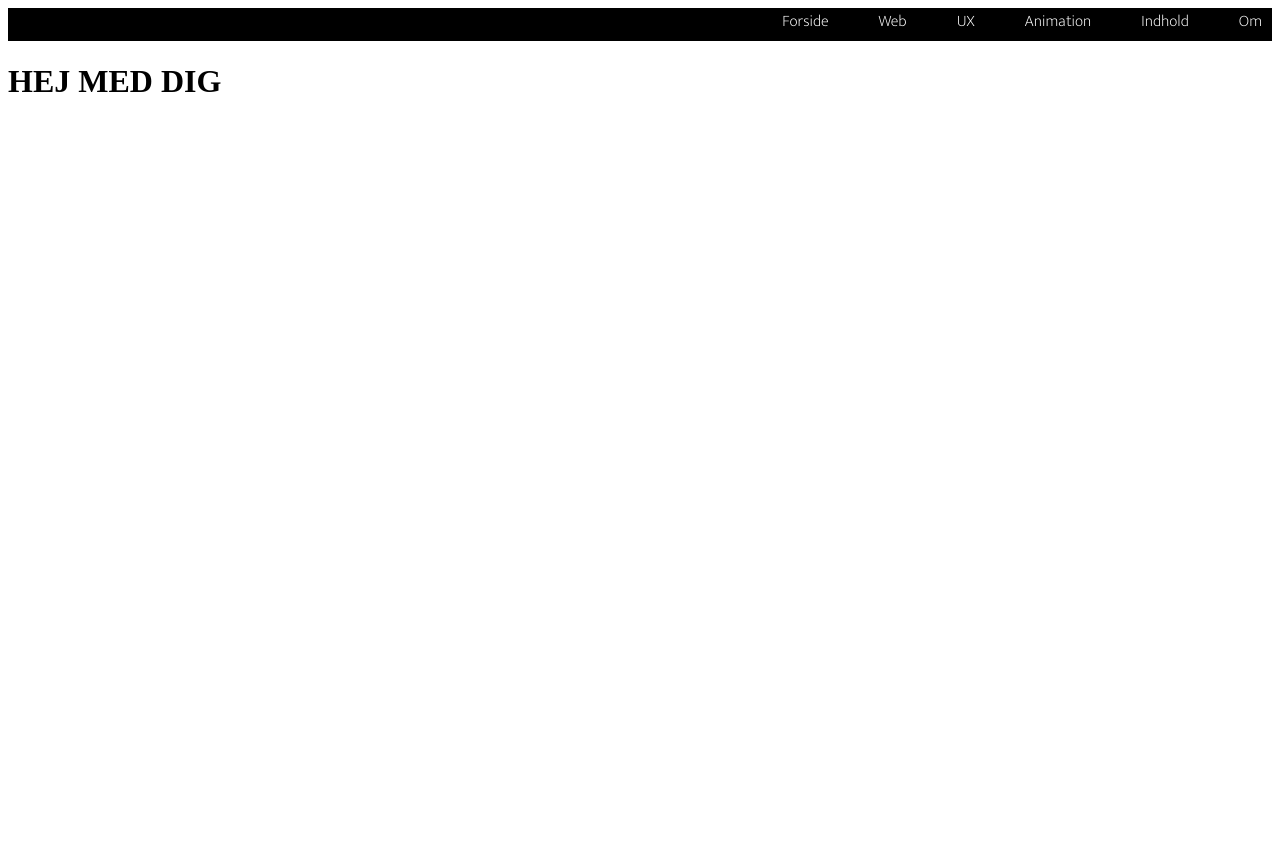
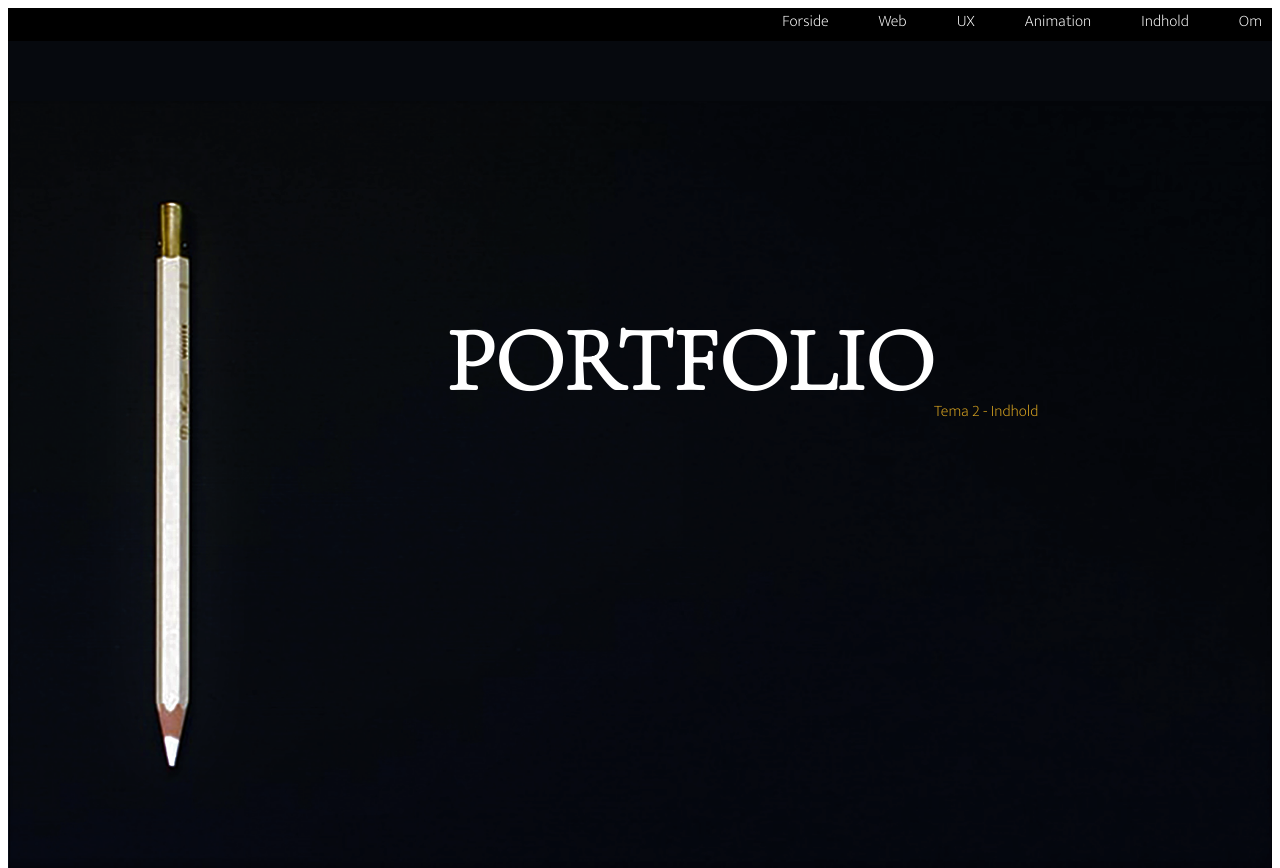
Before and after one commit to cami20h5/portfolio, a plain HTML site: page indhold.html in a window 1280 px wide. Before the commit the page ends 800 px from the top, so only its background shows below. Drawn offline with nearby package versions, Linux system fonts and the light colour scheme.

Commit message:
padding og margin splash teskt

```diff
--- a/indhold.html
+++ b/indhold.html
@@ -12,7 +12,8 @@
 
     <link rel="preconnect" href="https://fonts.gstatic.com">
     <link href="https://fonts.googleapis.com/css2?family=Mukta:wght@200&display=swap" rel="stylesheet">
-
+    <link rel="preconnect" href="https://fonts.gstatic.com">
+    <link href="https://fonts.googleapis.com/css2?family=Dancing+Script&display=swap" rel="stylesheet">
 
 
     <title>Portfolio Web</title>
@@ -42,7 +43,12 @@
 
 <body>
     <main>
-<h1>HEJ MED DIG</h1>
+        <section id="sektion_1_forside">
+            <div id="splashbilled">   <img src="billeder_forside/splashbilled_nyeste_nyeste.png" alt="splashbilled"></div>
+
+       <h1>PORTFOLIO</h1>
+       <div class="splashbilled_txt"><p>Tema 2 - Indhold</p></div>
+         </section>
 
 
 
--- a/style.css
+++ b/style.css
@@ -109,14 +109,14 @@ li:hover {
 
 /** Animations-siden**/
 
-#animation_splashbilled_txt {
+.splashbilled_txt {
   font-family: "Dancing Script", cursive;
   color: whitesmoke;
   margin-top: 10px;
   padding-right: 10px;
 }
 
-#animation_splashbilled_txt {
+.splashbilled_txt {
   display: grid;
   grid-column: 2;
 }
@@ -128,18 +128,17 @@ li:hover {
     padding: 10px;
   }
 
-  header .logo {
-    text-align: start;
-  }
-
   #sektion_1_forside h1 {
     font-size: 70px;
-    color: green;
+    color: goldenrod;
   }
   #sektion_1_forside {
     width: auto;
     height: 70vw;
     background-color: #06090e;
+  }
+  .splashbilled_txt {
+    /* padding: 50px; */
   }
 }
 
@@ -186,14 +185,14 @@ li:hover {
     margin-top: 50px;
   }
 
-  /** Animations siden, tekst på splashbille**/
-  #animation_splashbilled_txt {
-    font-family: "Dancing Script", cursive;
+  /** Tekst på splashbille**/
+  .splashbilled_txt {
+    font-family: "Mukta", sans-serif;
     color: goldenrod;
     margin-top: 10px;
     padding-right: 10px;
   }
-  #animation_splashbilled_txt {
+  .splashbilled_txt {
     grid-column: 3;
     grid-row: 2;
     margin-top: 150px;
```
Also changed, not shown: animation.html (+1 -1 lines), index.html (+8 -1 lines), ommig.html (+8 -1 lines), ux.html (+8 -1 lines), web.html (+8 -2 lines).
